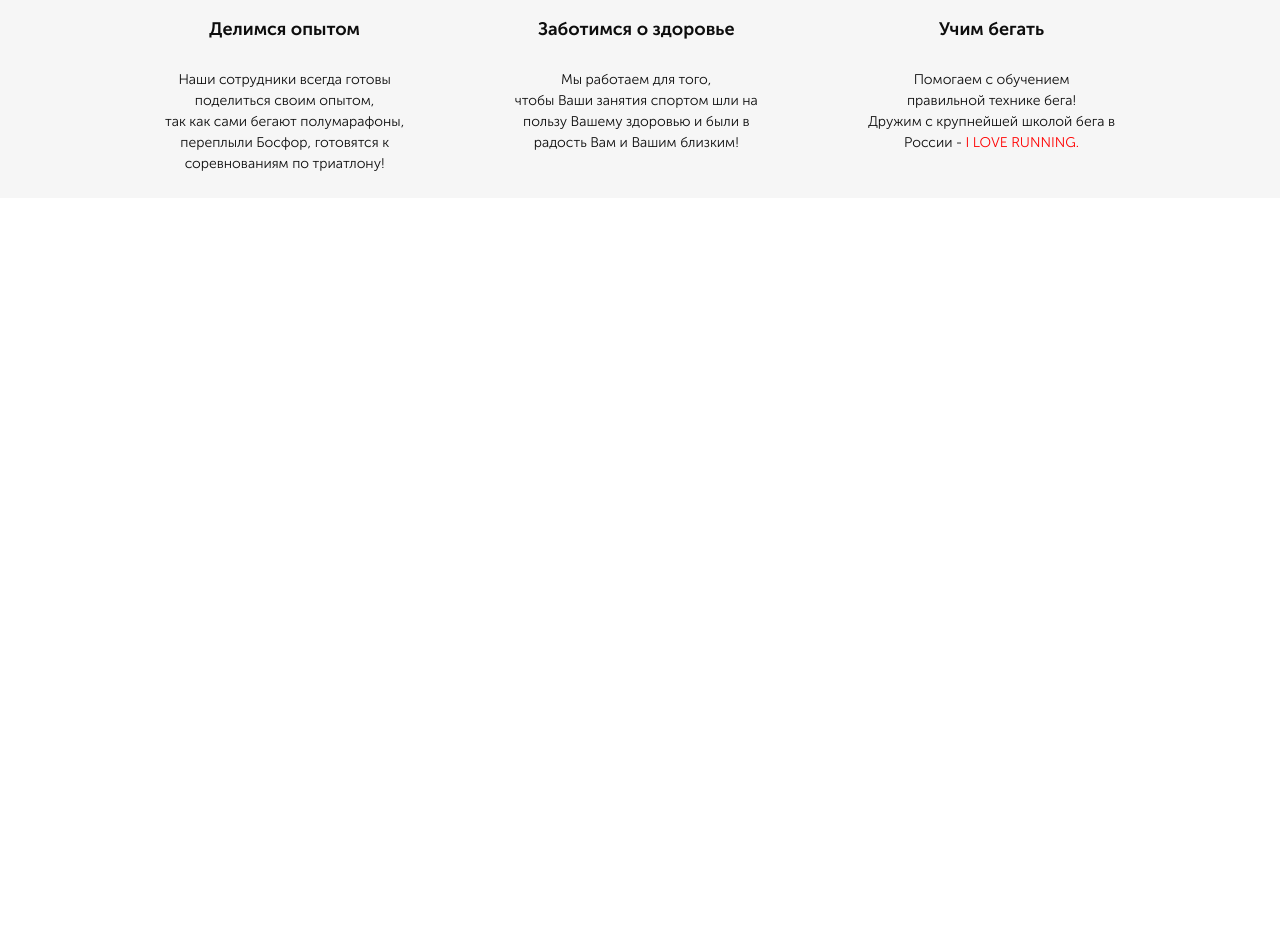
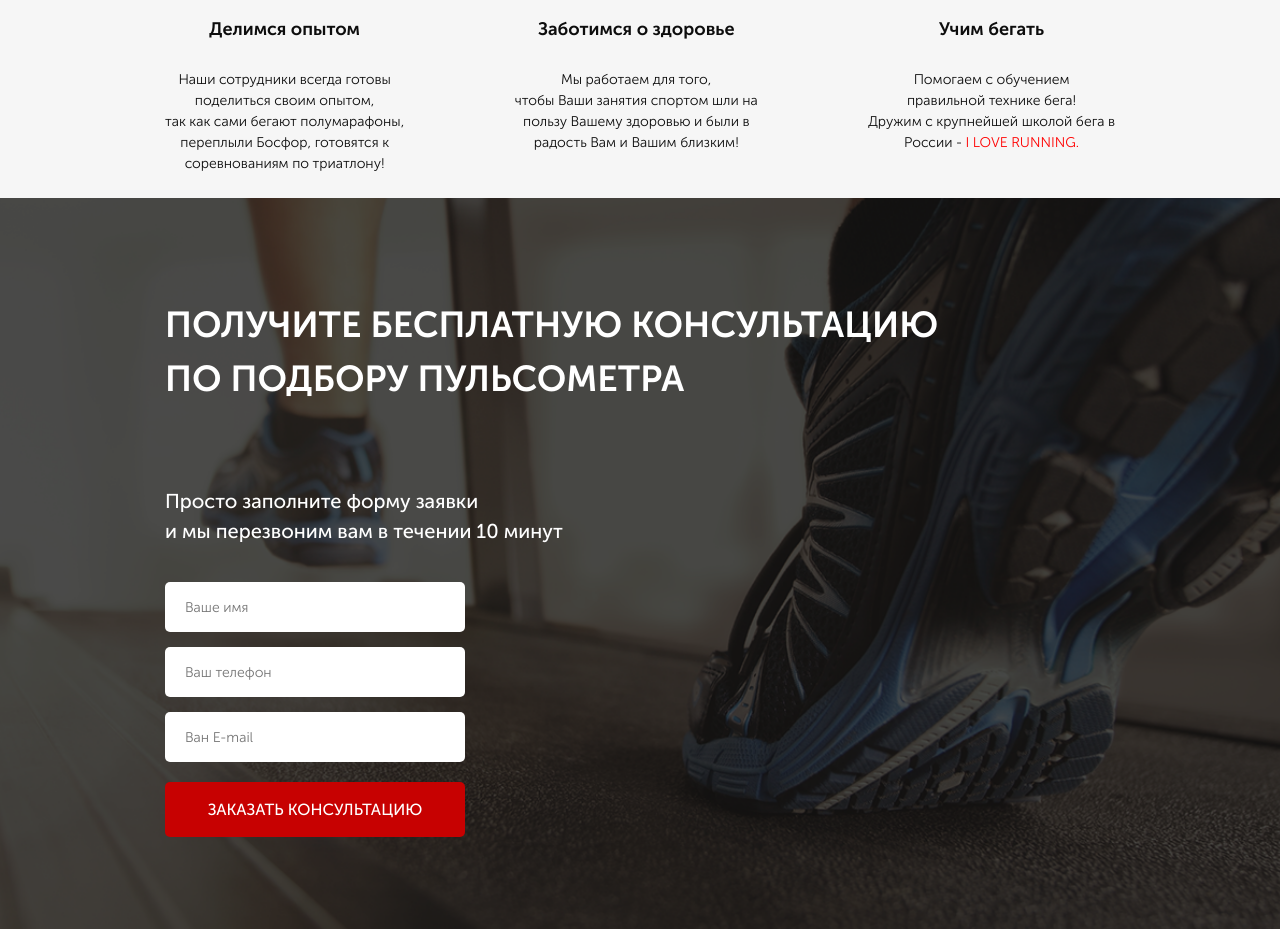
Before and after one commit to AlexszAs/DZ_Project, a website: page src/Index.html in a window 1280 px wide. Shown: the part 1018-1947 px from the top of the page. Before the commit the page ends 1216 px from the top, so only its background shows below. Drawn offline with Linux system fonts and the light colour scheme.

Commit message:
new section

```diff
--- a/src/Index.html
+++ b/src/Index.html
@@ -56,8 +56,8 @@
     </div>
     <section class="benefits">
         <div class="container">
-            <div class="benefits__header">НАШИ ПРЕИМУЩЕСТВА
-            </div>
+            <h2 class="title">НАШИ ПРЕИМУЩЕСТВА
+            </h2>
             <div class="benefits__block">
                 <div>
                     <img src="icons/benefits/cup.png" alt="" class="benefits__logo">
@@ -81,5 +81,25 @@
             </div>
         </div>
     </section>
+
+    <div class="consultation">
+        <div class="container">
+            <h2 class="title title_white">
+                Получите бесплатную консультацию<br>
+                по подбору пульсометра
+            </h2>
+            <div class="consultation__descr">
+                Просто заполните форму заявки <br>
+                и мы перезвоним вам в течении 10 минут
+            </div>
+            <form class="feed-form" action="#">
+                <input name="name" required placeholder="Ваше имя" type="text">
+                <input name="phone" required placeholder="Ваш телефон" type="number">
+                <input name="email" required placeholder="Ван E-mail" type="email">
+
+                <button class="button button_subbmit">заказать кОНСУЛЬТАЦИЮ</button>
+            </form>
+        </div>
+    </div>
 </body>
 </html>
--- a/src/sass/blocks/_benefits.sass
+++ b/src/sass/blocks/_benefits.sass
@@ -2,12 +2,6 @@
     height: 470px
     background-color: #f6f6f6
     padding: 70px 0 95px 0
-    &__header
-        display: flex
-        justify-content: center
-        color: #0d0d0d
-        font-size: 30px
-        font-weight: 700
     &__block
         margin-top: 65px
         display: flex
--- a/src/sass/blocks/_buttons.sass
+++ b/src/sass/blocks/_buttons.sass
@@ -18,3 +18,8 @@
         font-size: 16px
         font-weight: 500
         text-transform: uppercase
+    &_subbmit
+        width: 100%
+        height: 55px
+        border-radius: 5px
+        font-size: 16px
--- /dev/null
+++ b/src/sass/blocks/_consultation.sass
@@ -0,0 +1,9 @@
+.consultation
+    min-height: 680px
+    padding: 100px 0 92px 0
+    background: url("../../img/bg/bg2.png") center center/cover no-repeat
+    &__descr
+        margin-top: 80px
+        color: #ffffff
+        font-size: 20px
+        font-weight: 500
--- /dev/null
+++ b/src/sass/blocks/_forms.sass
@@ -0,0 +1,17 @@
+.feed-form
+    margin-top: 36px
+    display: flex
+    flex-direction: column
+    width: 300px
+    input
+        height: 50px
+        border-radius: 5px
+        background-color: #fff
+        margin-bottom: 15px
+        border: none
+        padding: 0 20px
+        color: #4b4b4b
+        font-size: 14px
+        font-weight: 300
+        &:nth-child(3)
+            margin-bottom: 20px
--- /dev/null
+++ b/src/sass/blocks/_titles.sass
@@ -0,0 +1,10 @@
+.title
+    color: #0d0d0d
+    font-size: 30px
+    font-weight: 700
+    text-align: center
+    text-transform: uppercase
+    &_white
+        color: white
+        font-size: 36px
+        text-align: left
--- a/src/sass/style.sass
+++ b/src/sass/style.sass
@@ -3,6 +3,9 @@
 @import "blocks/_header"
 @import "blocks/_buttons"
 @import "blocks/_benefits"
+@import "blocks/_titles"
+@import "blocks/_consultation"
+@import "blocks/_forms"
 
 *
     font-family: 'Museo Sans Cyrl', sans-serif
```
Also changed, not shown: src/css/style.min.css, src/img/bg/bg2.png (added).
